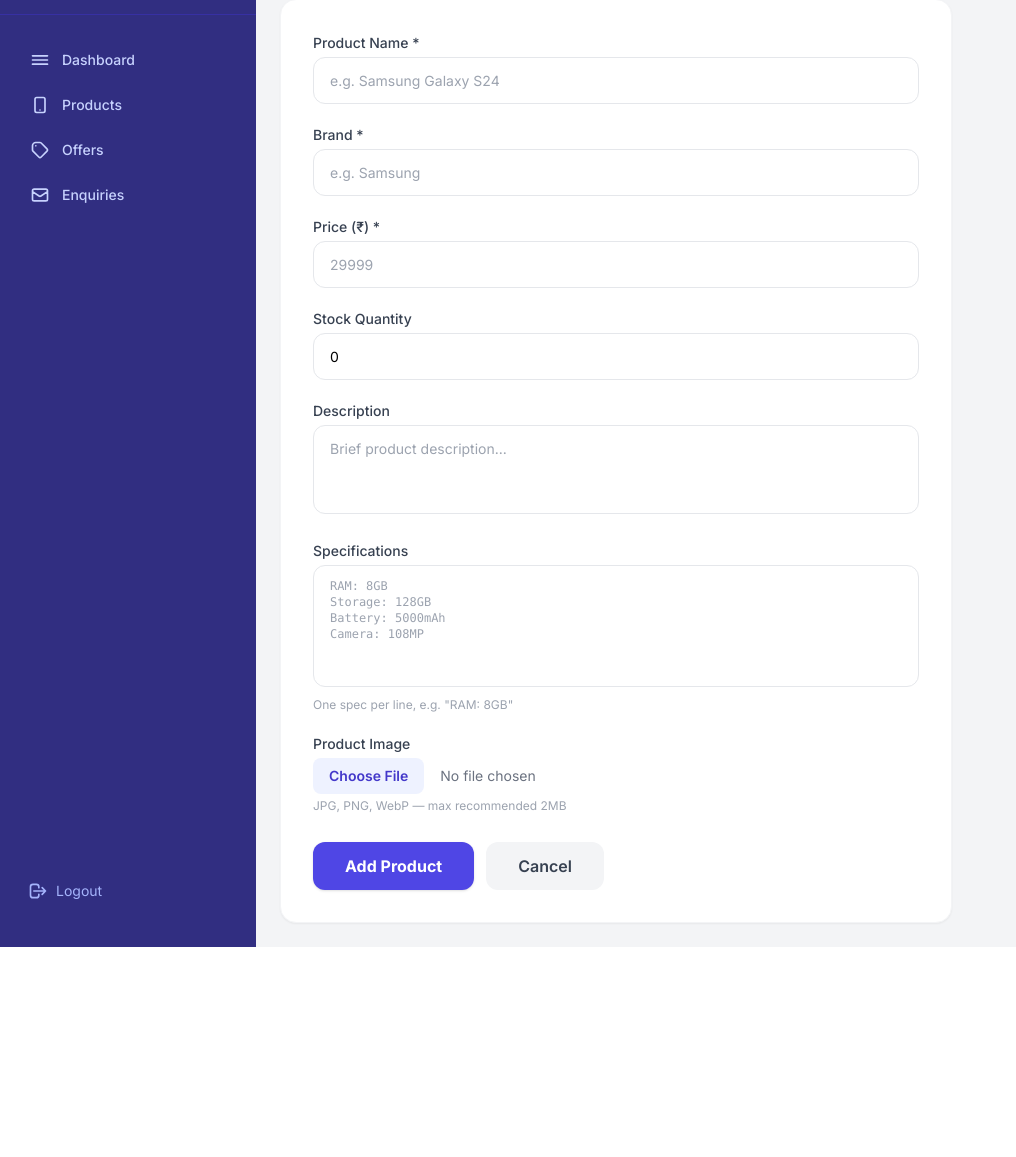
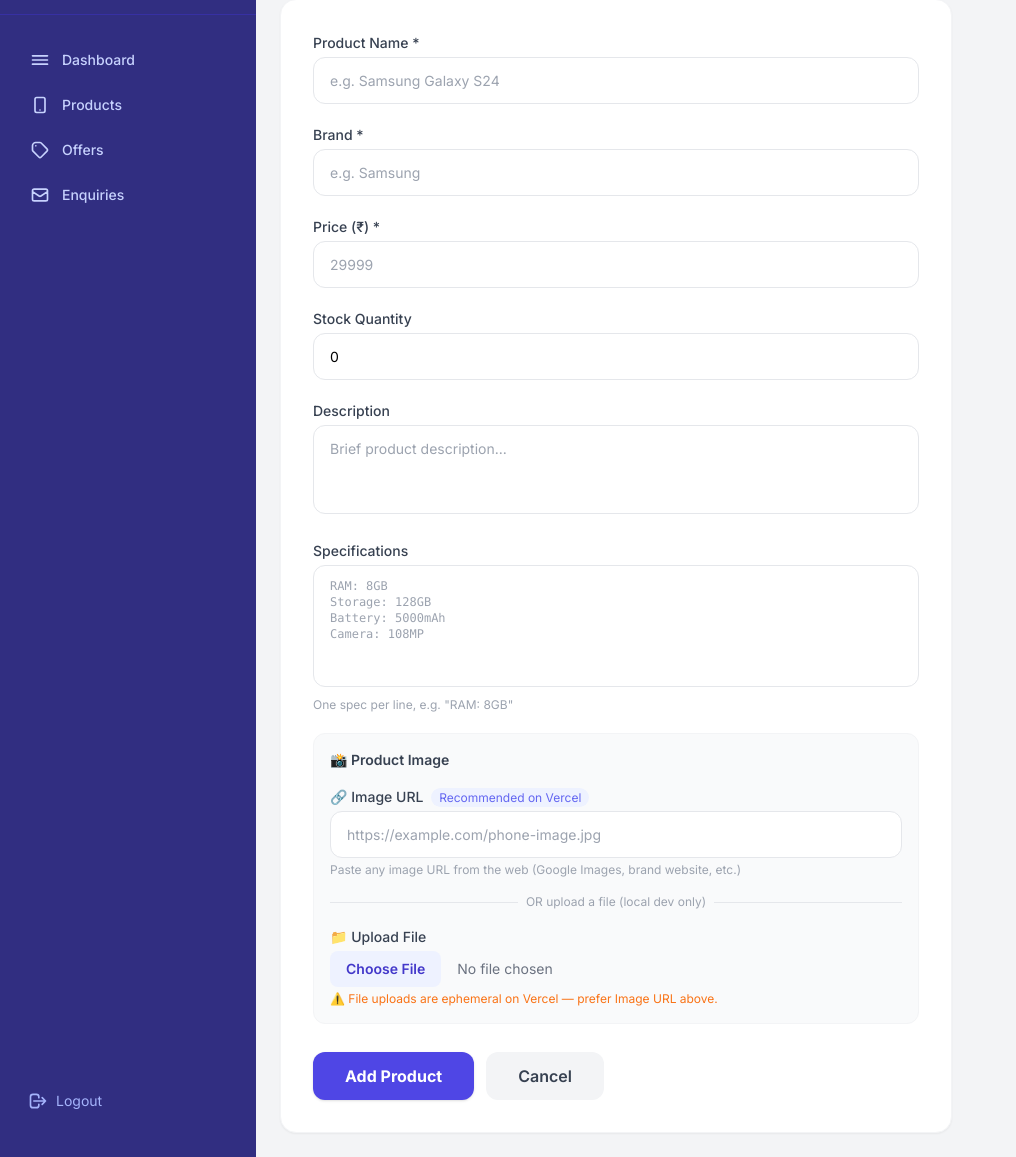
Before and after one commit to jeevasivaa/mobile-hub-shop, a Python web app: template app/templates/admin/product_form.html in a window 1280 px wide. Shown: the part 78-1235 px from the top of the page, without its empty margins (0-1016 px from the left). Before the commit the page ends 1025 px from the top, so only its background shows below. Run offline with Jinja, Linux system fonts and the light colour scheme; the template is opened without the code that fills it, so the values that code supplies are empty; some libraries are stand-ins or nearby versions.

Commit message:
fix: admin 500 error + image uploads on Vercel - use image_url field, graceful /tmp fallback

```diff
--- a/app/templates/admin/product_form.html
+++ b/app/templates/admin/product_form.html
@@ -67,21 +67,65 @@
         <p class="text-xs text-gray-400 mt-1">One spec per line, e.g. "RAM: 8GB"</p>
       </div>
 
-      <!-- Image Upload -->
-      <div>
-        <label class="form-label" for="product-image">Product Image</label>
+      <!-- ── Image Section ──────────────────────────────────────────── -->
+      <div class="border border-gray-100 rounded-xl p-4 bg-gray-50 space-y-4">
+        <p class="text-sm font-semibold text-gray-700">📸 Product Image</p>
+
+        <!-- Current image preview -->
         {% if product and product.image %}
-          <div class="mb-2">
-            <img src="{{ product.image }}" alt="Current image"
-                 class="w-24 h-24 object-cover rounded-lg border border-gray-200" />
-            <p class="text-xs text-gray-400 mt-1">Current image. Upload new to replace.</p>
+        <div class="flex items-center gap-3">
+          <img src="{{ product.image }}" alt="Current image"
+               data-product-img
+               class="w-20 h-20 object-cover rounded-lg border border-gray-200 shadow-sm" />
+          <div>
+            <p class="text-xs font-medium text-gray-600">Current image</p>
+            <p class="text-xs text-gray-400">Replace using URL or file below</p>
           </div>
+        </div>
         {% endif %}
-        <input type="file" id="product-image" name="image" accept="image/*"
-          class="block w-full text-sm text-gray-500 file:mr-4 file:py-2 file:px-4
-                 file:rounded-lg file:border-0 file:text-sm file:font-semibold
-                 file:bg-indigo-50 file:text-indigo-700 hover:file:bg-indigo-100" />
-        <p class="text-xs text-gray-400 mt-1">JPG, PNG, WebP — max recommended 2MB</p>
+
+        <!-- Option 1: Image URL (recommended for Vercel) -->
+        <div>
+          <label class="form-label" for="product-image-url">
+            🔗 Image URL
+            <span class="ml-1 text-xs font-normal text-indigo-500 bg-indigo-50 px-2 py-0.5 rounded-full">
+              Recommended on Vercel
+            </span>
+          </label>
+          <input type="url" id="product-image-url" name="image_url"
+            value="{{ product.image if product and product.image and product.image.startswith('http') else '' }}"
+            placeholder="https://example.com/phone-image.jpg"
+            class="form-input"
+            oninput="previewImageUrl(this.value)" />
+          <p class="text-xs text-gray-400 mt-1">
+            Paste any image URL from the web (Google Images, brand website, etc.)
+          </p>
+          <!-- Live preview -->
+          <div id="url-preview" class="mt-2 hidden">
+            <img id="url-preview-img" src="" alt="Preview"
+                 class="w-32 h-24 object-cover rounded-lg border border-gray-200" />
+          </div>
+        </div>
+
+        <!-- Divider -->
+        <div class="flex items-center gap-2 text-xs text-gray-400">
+          <div class="flex-1 h-px bg-gray-200"></div>
+          <span>OR upload a file (local dev only)</span>
+          <div class="flex-1 h-px bg-gray-200"></div>
+        </div>
+
+        <!-- Option 2: File Upload (works on local, ephemeral on Vercel) -->
+        <div>
+          <label class="form-label" for="product-image">📁 Upload File</label>
+          <input type="file" id="product-image" name="image" accept="image/*"
+            class="block w-full text-sm text-gray-500
+                   file:mr-4 file:py-2 file:px-4 file:rounded-lg file:border-0
+                   file:text-sm file:font-semibold file:bg-indigo-50 file:text-indigo-700
+                   hover:file:bg-indigo-100 cursor-pointer" />
+          <p class="text-xs text-orange-500 mt-1">
+            ⚠️ File uploads are ephemeral on Vercel — prefer Image URL above.
+          </p>
+        </div>
       </div>
 
       <!-- Buttons -->
@@ -99,4 +143,18 @@
   </div>
 </div>
 
+<script>
+function previewImageUrl(url) {
+  var preview = document.getElementById('url-preview');
+  var img = document.getElementById('url-preview-img');
+  if (url && url.startsWith('http')) {
+    img.src = url;
+    preview.classList.remove('hidden');
+    img.onerror = function() { preview.classList.add('hidden'); };
+  } else {
+    preview.classList.add('hidden');
+  }
+}
+</script>
+
 {% endblock %}
```
Also changed, not shown: app/routers/admin.py (+41 -10 lines), app/templates/admin/offer_form.html (+38 -10 lines), app/utils/file_upload.py (+42 -42 lines).
